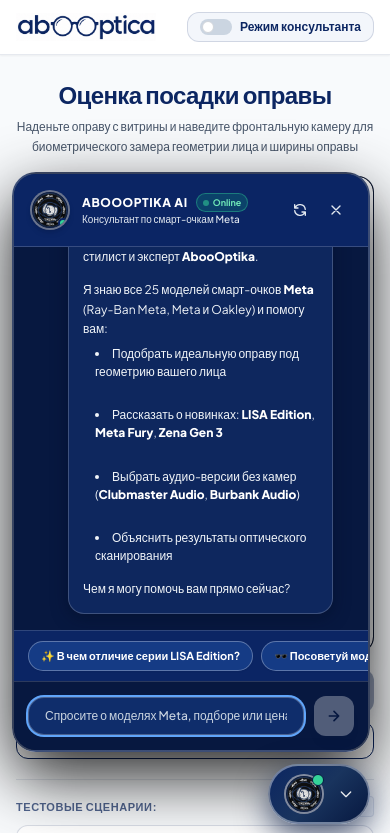
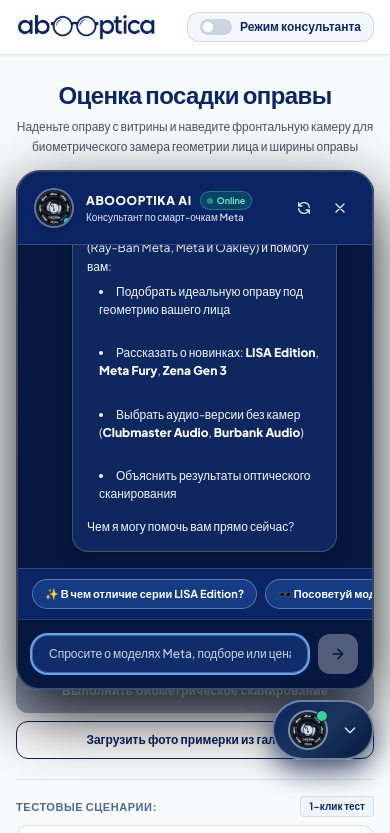
Before and after one commit to abo-art/abooptics, a plain HTML site: page app/static/index.html in a window 390 px wide. Both pictures are taken after a click on the button "Открыть ИИ-чат AbooOptika". Shown: the top 833 px of the page. Drawn offline with nearby package versions, Linux system fonts and the light colour scheme.

Commit message:
fix(mobile): elevate floating chat button by 84px and add safe-area bottom insets

```diff
--- a/app/static/css/custom.css
+++ b/app/static/css/custom.css
@@ -271,3 +271,38 @@
   image-rendering: crisp-edges;
   aspect-ratio: 1 / 1;
 }
+
+/* ==========================================================================
+   Mobile Responsive Positioning for AI Chat Widget (Above Browser Navigation Bar)
+   ========================================================================== */
+
+#chat-widget-container {
+  bottom: 24px;
+  right: 24px;
+}
+
+@media (max-width: 640px) {
+  #chat-widget-container {
+    /* Lift floating button up by 84px+safe-area to stay completely clear of mobile browser address bar */
+    bottom: 84px !important;
+    bottom: calc(84px + env(safe-area-inset-bottom, 0px)) !important;
+    right: 16px !important;
+  }
+
+  #chat-panel {
+    /* Full mobile responsiveness: fits within phone viewport without clipping */
+    width: calc(100vw - 32px) !important;
+    max-width: 390px !important;
+    height: min(520px, calc(100dvh - 180px)) !important;
+    height: min(520px, calc(100vh - 180px)) !important; /* fallback */
+    max-height: calc(100dvh - 180px) !important;
+    max-height: calc(100vh - 180px) !important; /* fallback */
+    margin-bottom: 10px !important;
+    border-radius: 1.5rem !important;
+  }
+
+  #btn-toggle-chat {
+    padding: 8px 14px !important;
+    box-shadow: 0 10px 28px rgba(7, 24, 64, 0.75) !important;
+  }
+}
--- a/app/static/index.html
+++ b/app/static/index.html
@@ -2,7 +2,7 @@
 <html lang="ru">
 <head>
   <meta charset="UTF-8">
-  <meta name="viewport" content="width=device-width, initial-scale=1.0, maximum-scale=1.0, user-scalable=no">
+  <meta name="viewport" content="width=device-width, initial-scale=1.0, maximum-scale=1.0, user-scalable=no, viewport-fit=cover">
   <title>abooptika — Анализ посадки оправы и геометрии лица</title>
   <meta name="description" content="Инструмент оптического подбора: биометрическое сканирование лица, анализ посадки оправы и подбор альтернативных моделей для примерки в салоне.">
 
@@ -55,7 +55,7 @@
   </script>
 
   <!-- Custom Styles: White & Dark Navy Blue -->
-  <link rel="stylesheet" href="/static/css/custom.css?v=20261027_05">
+  <link rel="stylesheet" href="/static/css/custom.css?v=20261027_06">
 </head>
 <body class="bg-[#F8FAFC] text-slate-800 min-h-screen font-sans antialiased selection:bg-navy-900 selection:text-white flex flex-col">
 
@@ -428,7 +428,7 @@
   </footer>
 
   <!-- ================= FLOATING AI CHAT WIDGET (AbooOptika Meta Expert) ================= -->
-  <div id="chat-widget-container" class="fixed bottom-5 right-5 sm:bottom-6 sm:right-6 z-[9999] flex flex-col items-end pointer-events-auto">
+  <div id="chat-widget-container" class="fixed bottom-[84px] sm:bottom-6 right-4 sm:right-6 z-[9999] flex flex-col items-end pointer-events-auto">
 
     <!-- 2. Interactive Chat Panel (Apple HIG Glassmorphism with dense solid dark navy background) -->
     <div id="chat-panel" class="hidden mb-3 w-[calc(100vw-2rem)] sm:w-[420px] h-[580px] max-h-[82vh] rounded-3xl flex flex-col overflow-hidden text-white shadow-[0_25px_65px_rgba(0,0,0,0.85)] border-2 border-white/20 transition-all z-[9999]"
--- a/app/static/js/app.js
+++ b/app/static/js/app.js
@@ -737,6 +737,18 @@
       });
     }
 
+    // Закрытие при тапе / клике вне панели чата
+    document.addEventListener('click', (e) => {
+      if (
+        this.state.chatOpen &&
+        this.el.chatPanel &&
+        !this.el.chatPanel.contains(e.target) &&
+        !this.el.btnToggleChat.contains(e.target)
+      ) {
+        this.toggleChat(false);
+      }
+    });
+
     // Ввод сообщения
     if (this.el.chatInput && this.el.btnChatSend) {
       this.el.chatInput.addEventListener('input', () => {
```
Also changed, not shown: 1 other file.
